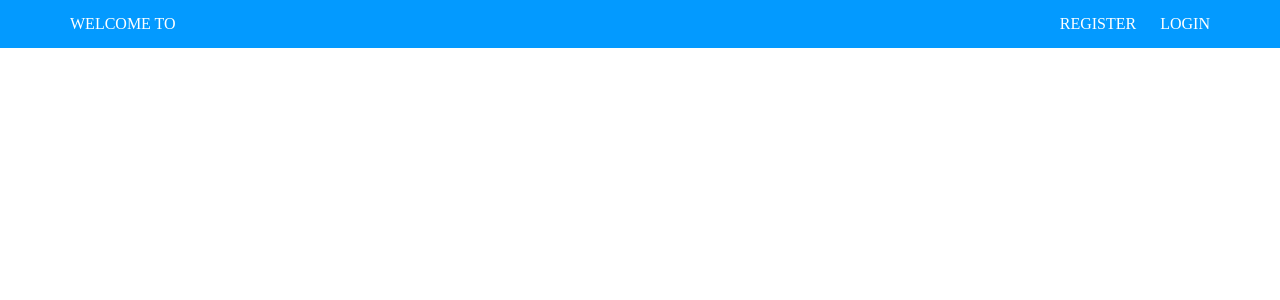
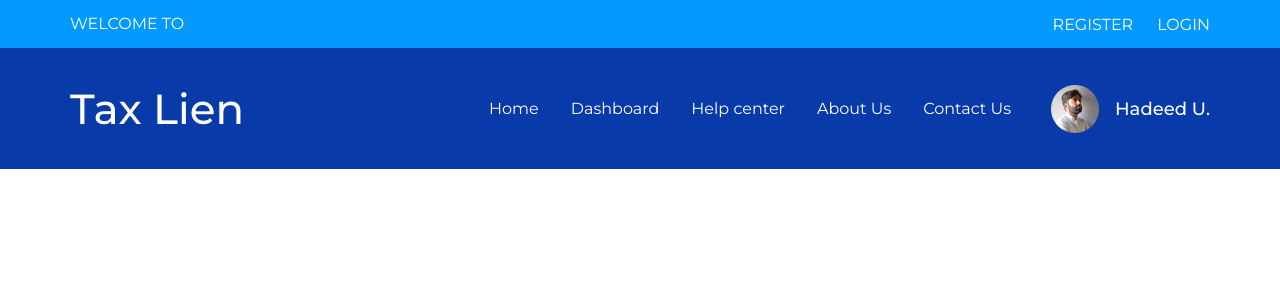
Before and after one commit to sabbirzzaman/tax-lien-next-js, a Next.js app: page /Header in a window 1280 px wide. Shown: the top 300 px of the page. Built offline with nearby package versions, Linux system fonts and the light colour scheme.

Commit message:
header added

```diff
--- a/pages/Header.js
+++ b/pages/Header.js
@@ -1,7 +1,10 @@
 import React from 'react';
 import styles from '../styles/Header.module.css';
+import avatar from '../images/avatar.png'
+
 export default function Header() {
     return (
+        <>
             <div className={styles.upperHeader}>
                 <div className={styles.container}>
                     <p>Welcome to</p>
@@ -12,5 +15,26 @@ export default function Header() {
                     </div>
                 </div>
             </div>
+            <div className={styles.header}>
+                <div className={styles.container}>
+                    <h3>Tax Lien</h3>
+
+                    <div className={styles.navigation}>
+                        <div className={styles.nav}>
+                            <a href="#">Home</a>
+                            <a href="#">Dashboard</a>
+                            <a href="#">Help center</a>
+                            <a href="#">About Us</a>
+                            <a href="#">Contact Us</a>
+                        </div>
+
+                        <div className={styles.user}>
+                            <img src={avatar.src} alt="avatar" />
+                            <p>Hadeed U.</p>
+                        </div>
+                    </div>
+                </div>
+            </div>
+        </>
     );
 }
--- a/styles/Header.module.css
+++ b/styles/Header.module.css
@@ -23,3 +23,50 @@
 .upperHeader .container div a {
     margin-left: 24px;
 }
+
+.header {
+    background-color: #083AA9;
+}
+
+.header .container {
+    display: flex;
+    align-items: center;
+    justify-content: space-between;
+    height: 121px;
+}
+
+.header .container h3, .nav a, .user p {
+    color: white;
+}
+
+.header .container h3 {
+    font-size: 42px;
+    font-weight: 500;
+}
+
+.navigation {
+    display: flex;
+    align-items: center;
+    gap: 40px;
+}
+
+.user {
+    display: flex;
+    align-items: center;
+    gap: 16px;
+}
+
+.user img {
+    cursor: pointer;
+}
+
+.user p {
+    cursor: pointer;
+    font-weight: 500;
+    font-size: 18px;
+}
+
+.nav {
+    display: flex;
+    gap: 32px;
+}
--- a/styles/globals.css
+++ b/styles/globals.css
@@ -1,9 +1,15 @@
+@import url('https://fonts.googleapis.com/css2?family=Montserrat:wght@400;500;600;700&display=swap');
+
 * {
     margin: 0;
     padding: 0;
     box-sizing: border-box;
     list-style: none;
     text-decoration: none;
+}
+
+body {
+    font-family: 'Montserrat', sans-serif;
 }
 
 .container {
@@ -48,8 +54,8 @@ button {
     padding: 12px 42px;
     border-radius: 4px;
     border: none;
-    color: #fff;
-    font-size: 14px;
+    color: #ffffff;
+    font-size: 16px;
     cursor: pointer;
     transition: 0.2s ease-in-out;
     box-shadow: 0px 1px 2px rgba(16, 24, 40, 0.05);
```
Lines whose indentation alone changed are shown as unchanged.
